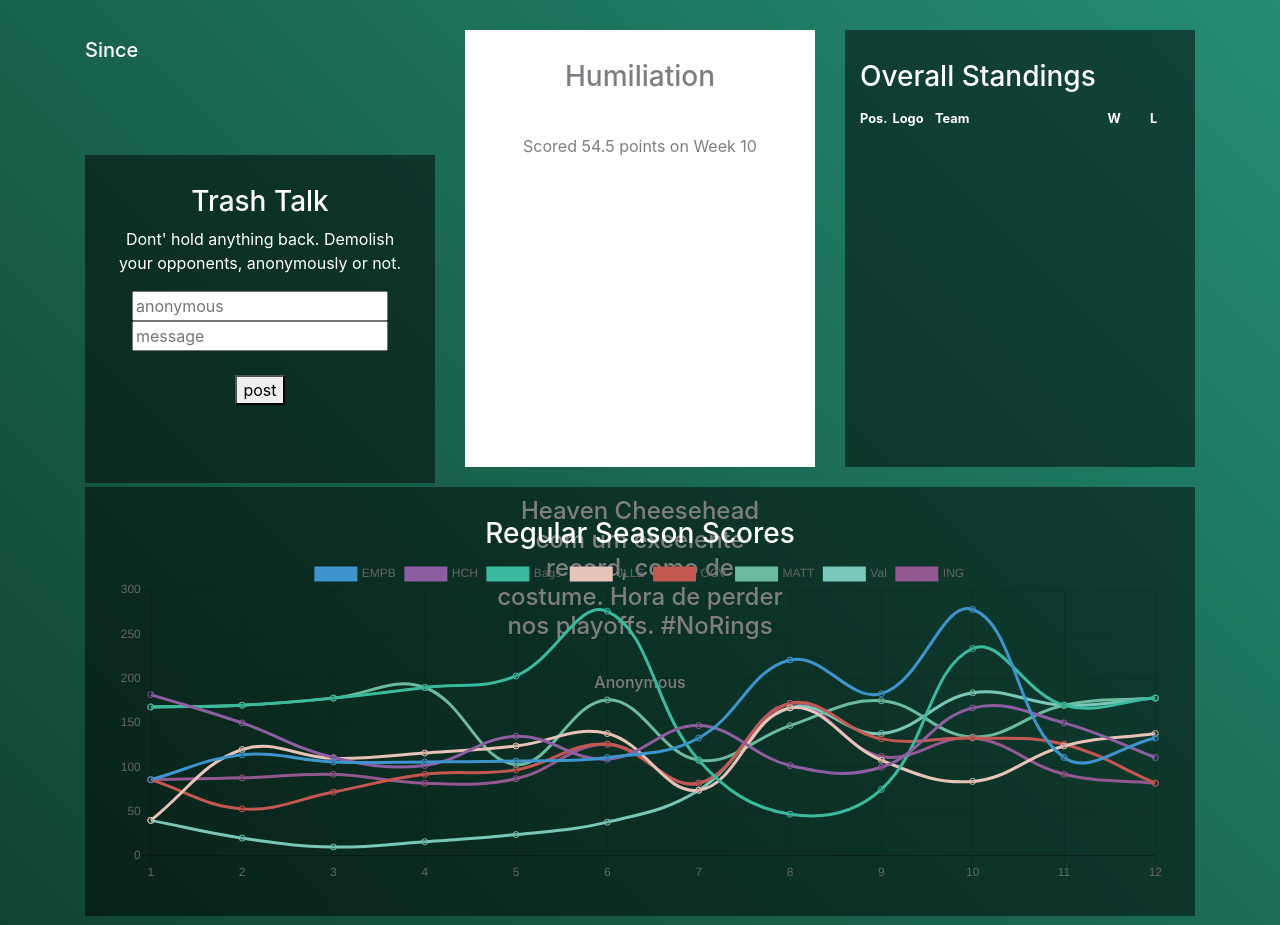
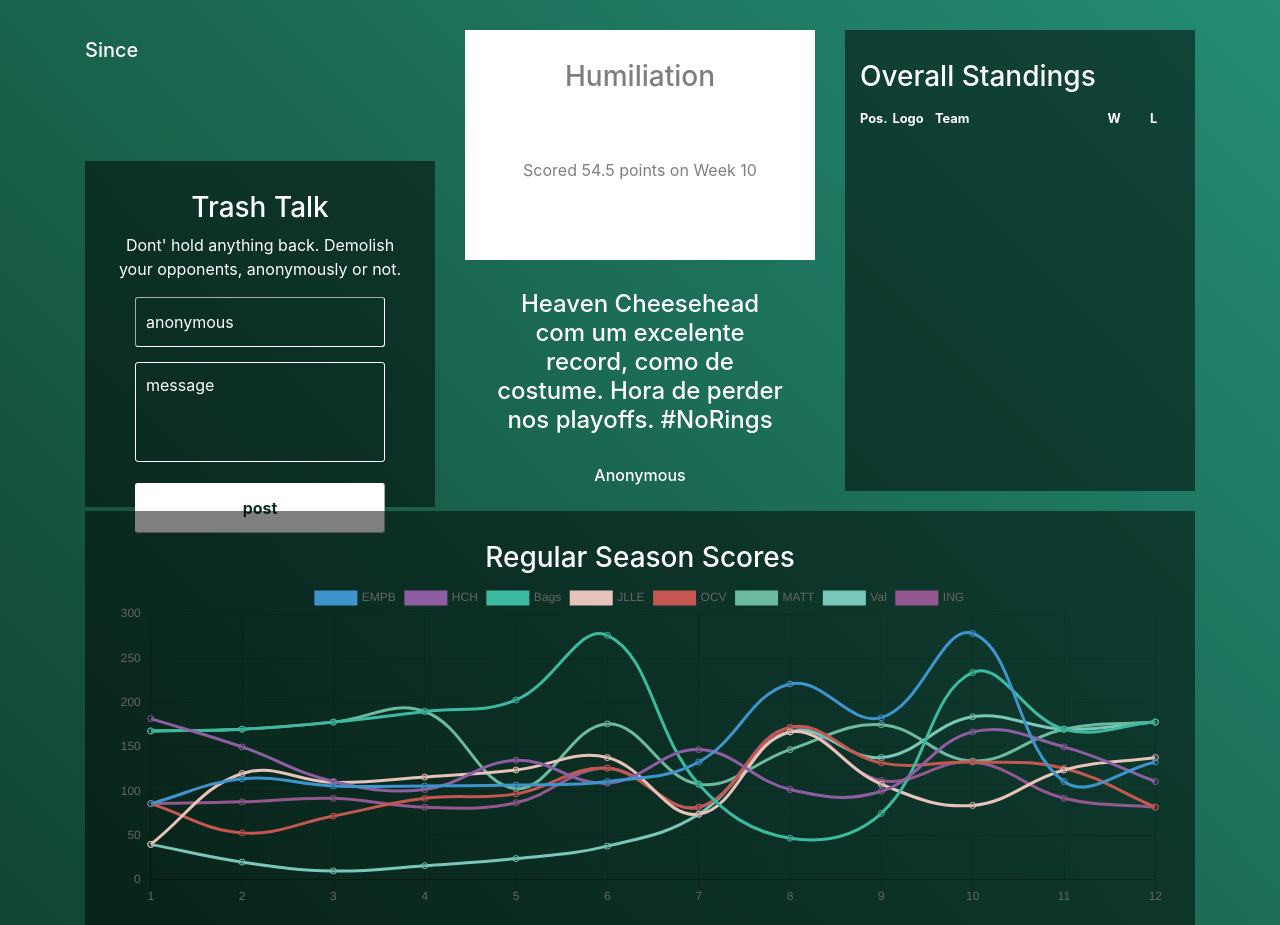
Before and after one commit to pperone/leaguehq, a Django app: template room/templates/base.html in a window 1280 px wide. Shown: the part 63-988 px from the top of the page. Run offline with Django 3.2, Linux system fonts and the light colour scheme; the template is opened without the code that fills it, so the values that code supplies are empty; some libraries are stand-ins or nearby versions.

Commit message:
Adding message board form

```diff
--- a/room/static/css/styles.css
+++ b/room/static/css/styles.css
@@ -1,6 +1,52 @@
 body {
   color: white;
   background-image: linear-gradient(to top right, rgb(14,58,39), rgb(37,142,118));
+}
+
+input {
+    -webkit-appearance: none;
+    padding: 10px;
+    background-color: transparent;
+    border-radius: 3px;
+    border-color: white;
+    width: 250px;
+    height: 50px;
+    border-width: thin;
+    color: white;
+    margin-bottom: 15px;
+}
+
+button {
+    -webkit-appearance: none;
+    padding: 10px;
+    background-color: white;
+    border-radius: 3px;
+    border-color: white;
+    font-weight: bold;
+    width: 250px;
+    height: 50px;
+    border-width: thin;
+    color: #0c3127;
+    margin-bottom: 15px;
+}
+
+textarea {
+    -webkit-appearance: none;
+    padding: 10px;
+    background-color: transparent;
+    border-radius: 3px;
+    border-color: white;
+    width: 250px;
+    height: 100px;
+    border-width: thin;
+    color: white;
+    margin-bottom: 15px;
+    resize: none;
+}
+
+::placeholder {
+    color: white;
+    opacity: 1;
 }
 
 #twitter-widget-holder {
@@ -49,7 +95,7 @@ body {
 }
 
 .half {
-    height: 50%;
+    max-height: 50%;
 }
 
 .column {
--- a/room/templates/base.html
+++ b/room/templates/base.html
@@ -59,16 +59,14 @@
                 <h3>Trash Talk</h3>
                 <p>Dont' hold anything back. Demolish your opponents, anonymously or not.</p>
                 <input type="text" placeholder="anonymous"></input>
-                <br>
-                <input type="text" placeholder="message"></input>
-                <br>
-                <br>
+                <textarea placeholder="message"></textarea>
                 <button type="submit">post</button>
             </div>
         </div>
         <div class="col">
             <div class="panel-white centered half">
                 <h3>Humiliation</h3>
+                <br>
                 <img src="{{ lower.logo }}" width="75px">
                 <br>
                 <h5>{{ lower.name }}</h5>
```
